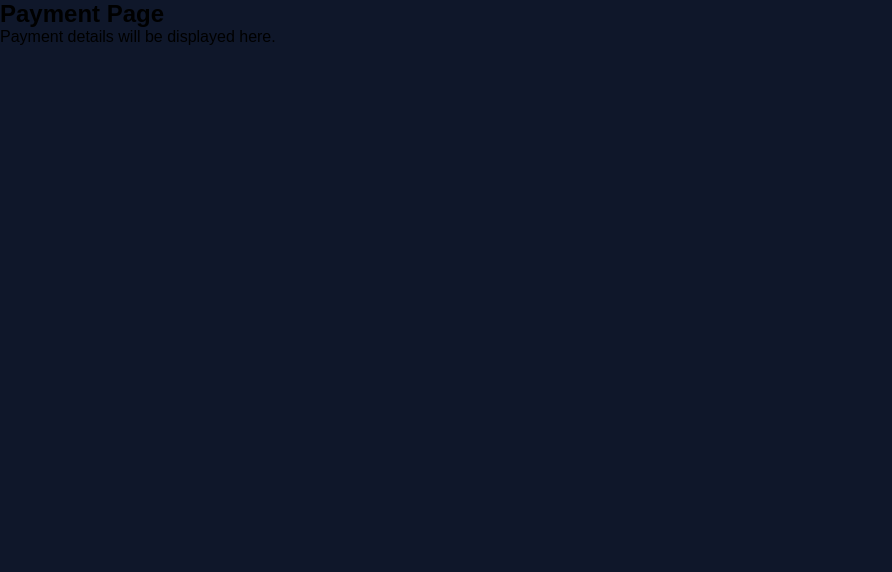
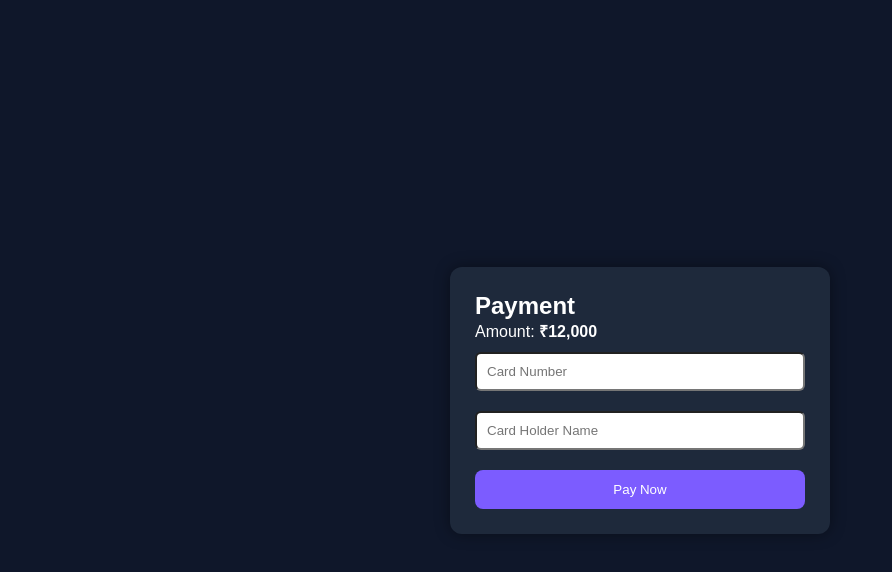
Before and after one commit to Hema976/House-Rent, a React (Vite) app in the folder frontend/: page /payment in a window 1280 px wide. Shown: the top 572 px of the page, without its empty margins (0-892 px from the left). Built offline with nearby package versions, Linux system fonts and the light colour scheme.

Commit message:
Update Payment.jsx

```diff
--- a/frontend/src/pages/Payment.jsx
+++ b/frontend/src/pages/Payment.jsx
@@ -1,8 +1,70 @@
+import { useNavigate } from "react-router-dom";
+
 function Payment() {
+  const navigate = useNavigate();
+
   return (
-    <div>
-      <h2>Payment Page</h2>
-      <p>Payment details will be displayed here.</p>
+    <div
+      style={{
+        background: "#0f172a",
+        minHeight: "100vh",
+        display: "flex",
+        justifyContent: "center",
+        alignItems: "center",
+        color: "white",
+      }}
+    >
+      <div
+        style={{
+          width: "380px",
+          background: "#1e293b",
+          padding: "25px",
+          borderRadius: "12px",
+          boxShadow: "0 0 15px rgba(0,0,0,0.4)",
+        }}
+      >
+        <h2>Payment</h2>
+
+        <p>Amount: <b>₹12,000</b></p>
+
+        <input
+          type="text"
+          placeholder="Card Number"
+          style={{
+            width: "100%",
+            padding: "10px",
+            margin: "10px 0",
+            borderRadius: "6px",
+          }}
+        />
+
+        <input
+          type="text"
+          placeholder="Card Holder Name"
+          style={{
+            width: "100%",
+            padding: "10px",
+            margin: "10px 0",
+            borderRadius: "6px",
+          }}
+        />
+
+        <button
+          onClick={() => navigate("/review")}
+          style={{
+            width: "100%",
+            padding: "12px",
+            background: "#7c5cff",
+            color: "white",
+            border: "none",
+            borderRadius: "8px",
+            cursor: "pointer",
+            marginTop: "10px",
+          }}
+        >
+          Pay Now
+        </button>
+      </div>
     </div>
   );
 }
```
